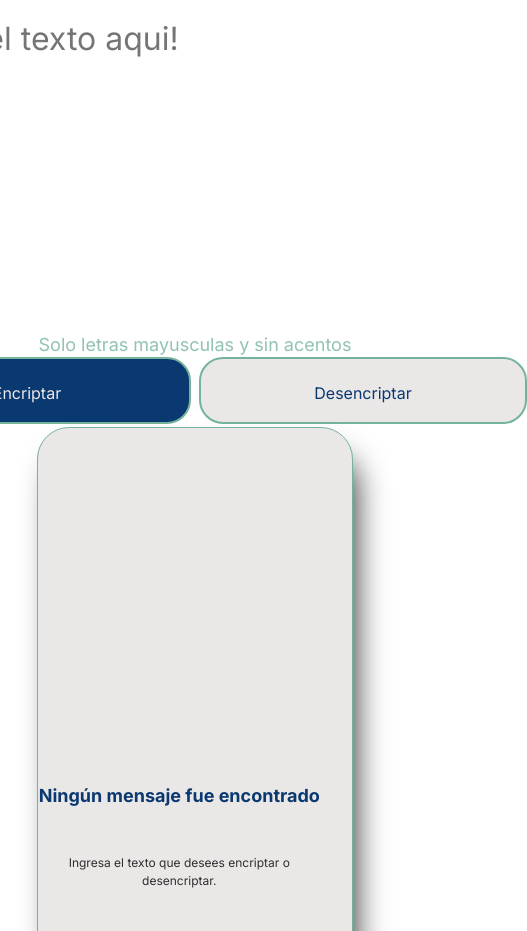
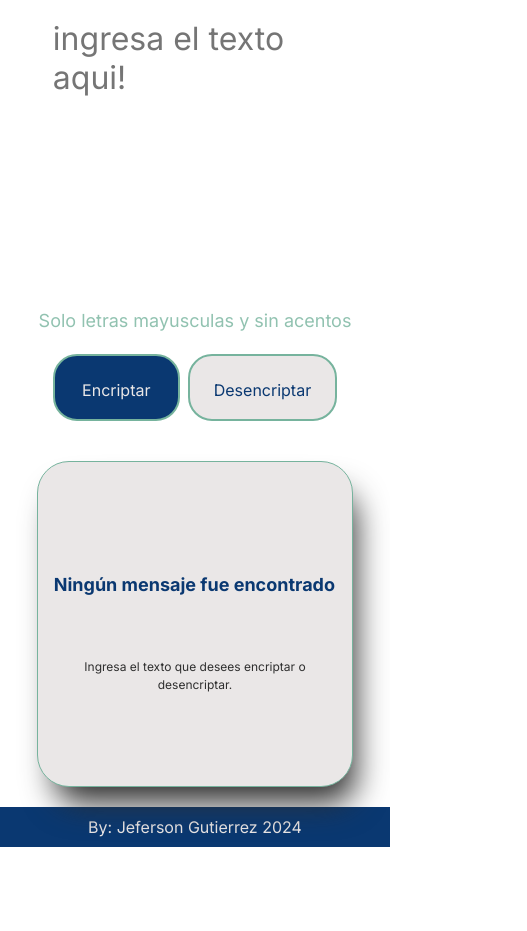
Before and after one commit to jgutierrez18/EncryptChallengeAlura, a plain HTML site: page index.html in a window 390 px wide. Shown: the part 169-1100 px from the top of the page, 527 px wide, since content can reach past the window. After the commit the page ends 1016 px from the top, so only its background shows below. Drawn offline with Linux system fonts and the light colour scheme.

Commit message:
ultima version - entrega

```diff
--- a/index.html
+++ b/index.html
@@ -29,14 +29,17 @@
         </section>
         <section class="tarjeta">
             <div class="contenido__respuesta">
-
+               <!-- <input type="text" class="texto__respuesta" id="textoRespuestaInput" style="text-transform:lowercase">
+                --> <textarea class="texto__respuesta" id="textoRespuesta" style="text-transform:lowercase" rows="5"
+                    placeholder=""></textarea>
                 <img id="respuestaImagen" class="respuesta__imagen" src="./asset/Muñeco.png" alt="">
                 <p class="texto__respuesta" id="respuestaAviso">Ningún mensaje fue encontrado</p>
-                <textarea class="texto__respuesta" id="textoRespuesta" style="text-transform:uppercase"
-                    placeholder=""></textarea>
+
                 <p class="texto__respuesta2" id="respuestaInstruccion">Ingresa el texto que desees encriptar o
                     desencriptar.</p>
-            </div> <button class="boton__copiar" id="botonCopiar" type="button" onclick="copiar()">Copiar</button>
+              <button class="boton__copiar" id="botonCopiar" type="button" onclick="copiar()">Copiar</button>
+
+            </div>
 
         </section>
     </main>
--- a/script.js
+++ b/script.js
@@ -18,7 +18,7 @@ function check(e) {
 
 function encriptar() {
     texto = document.getElementById("texto").value.toLowerCase();
-
+    //console.log(screen.width);
     if (texto != 0) {
         //Declaracon de llaves encriptado
         mensaje = texto.replace(/e/img, "enter");
@@ -27,8 +27,14 @@ function encriptar() {
         mensaje = mensaje.replace(/a/img, "ai");
         mensaje = mensaje.replace(/u/img, "ufat");
 
-        document.getElementById("textoRespuesta").innerHTML = mensaje;
-        document.getElementById("textoRespuesta").setAttribute('rows', 10);
+        //document.getElementById("textoRespuestaInput").value = mensaje;
+        //document.getElementById("textoRespuestaInput").style.visibility = "visible";
+
+
+       document.getElementById("textoRespuesta").innerHTML = mensaje;
+
+        //document.getElementById("respuestaAviso").innerHTML = mensaje;
+        //document.getElementById("textoRespuesta").setAttribute('rows', 15);
         document.getElementById("botonCopiar").style.visibility = "visible";
         //document.getElementById("botonCopiar").style.visibility = "inherit";
         //document.getElementById("respuestaImagen").style.visibility = "hidden";
@@ -64,6 +70,8 @@ function desencriptar() {
         mensaje = mensaje.replace(/imes/img, "i");
         mensaje = mensaje.replace(/ai/img, "a");
         mensaje = mensaje.replace(/ufat/img, "u");
+
+        //document.getElementById("respuestaAviso").innerHTML = mensaje;
         document.getElementById("textoRespuesta").innerHTML = mensaje;
     } else {
         alert("Digita alguna palabra para Encriptar");
--- a/styles/styles.css
+++ b/styles/styles.css
@@ -24,7 +24,8 @@ img {
     max-width: 100%;
 }
 
-#botonCopiar {
+#botonCopiar,
+#textoRespuestaInput {
     visibility: hidden;
 
 }
@@ -44,6 +45,7 @@ header {
 main {
     display: flex;
     flex-direction: row;
+    height: auto;
     padding-bottom: 20px;
 }
 
@@ -68,8 +70,8 @@ main {
     align-items: center;
     padding: 0;
     gap: 8px;
-    top: 31.25rem;
-    position: absolute;
+
+    position: relative;
 
 }
 
@@ -84,11 +86,11 @@ main {
 }
 
 .contenedor__botones {
-    top: 32.875rem;
+    margin-top: 20px;
     display: flex;
     flex-direction: row;
     align-items: flex-start;
-    position: absolute;
+    position: relative;
     gap: 8px;
 }
 
@@ -125,7 +127,8 @@ main {
 .tarjeta {
     width: 16.875rem;
     margin-top: 40px;
-    height: 36.25rem;
+    height: auto;
+    align-items: end;
     text-align: center;
     background: var(--color-primario);
     border: 1px solid var(--color-terciario);
@@ -136,9 +139,10 @@ main {
 
 .contenido__respuesta {
     width: 15.625rem;
+    height: auto;
     margin: auto;
-    margin-top: 50%;
-    background: var(--color-primario);
+    background: transparent;
+    align-items: end;
     justify-content: space-between;
 
 }
@@ -148,6 +152,8 @@ main {
 }
 
 .texto__respuesta {
+    margin-top: 10%;
+    margin-bottom: 10%;
     background: transparent;
     border: none;
     resize: none;
@@ -156,6 +162,8 @@ main {
     font-style: normal;
     line-height: 120%;
     text-align: center;
+    height: 70%;
+
     color: var(--color-secundario);
 
 
@@ -174,7 +182,6 @@ main {
 .boton__copiar {
 
     position: relative;
-    top: 120px;
     padding: 24px;
     width: 90%;
     background: var(--color-secundario);
@@ -182,14 +189,12 @@ main {
     border-color: var(--color-primario);
     border: 2px solid var(--color-terciario);
     text-align: center;
-
     border-radius: 24px;
     font-size: 16px;
     font-weight: 400;
     cursor: pointer;
-    /*
-    top: 90%;
-    width: 20.5rem;
+
+    /*  width: 20.5rem;
     background-color: var(--color-primario);
     color: var(--color-terciario);
     border-color: var(--color-terciario);
@@ -231,7 +236,69 @@ main {
     }
 
     .formulario {
-        margin: 168px 0px 0px 0px;
+        margin: 168px 20px 0px 20px;
+        display: flex;
+        flex-direction: column;
+        align-items: center;
+        width: 90%;
+    }
+
+    .texto,
+    .contenedor__botones {
+        width: 90%;
+    }
+
+    .tarjeta {
+        width: 90%;
+        display: flex;
+
+    }
+
+    .contenido__respuesta {
+        display: flex;
+        justify-content: center;
+        align-items: center;
+        flex-direction: column;
+        width: 90%;
+        height: auto;
+        bottom: 20%;
+
+    }
+
+    .respuesta__imagen {
+        display: none;
+    }
+
+    .boton__copiar {
+        width: 80%;
+        margin-bottom: 20px;
+    }
+
+    .texto__respuesta {
+        width: 100%;
+        height: 70px;
+        margin-top: 5%;
+        margin-bottom: 5%;
+    }
+
+}
+
+@media (max-width: 720px) {
+    header {
+        padding: 10%;
+    }
+
+    main {
+        display: flex;
+        flex-direction: column;
+        align-items: center;
+        width: 100%;
+        padding: 5%;
+        justify-content: space-between;
+    }
+
+    .formulario {
+        margin: 168px 20px 0px 20px;
         display: flex;
         flex-direction: column;
         align-items: center;
@@ -239,20 +306,22 @@ main {
     }
 
     .tarjeta {
-        margin: 120px 0px 0px 0px;
+
         width: 90%;
         display: flex;
-        justify-content:space-between;
-        align-items: flex-end;
+        justify-content: center;
+        align-items: center;
     }
 
     .contenido__respuesta {
-        display: block;
+        display: flex;
         justify-content: center;
         align-items: center;
+        flex-direction: column;
         width: 90%;
-        position: absolute;
+        height: auto;
         bottom: 20%;
+
     }
 
     .respuesta__imagen {
@@ -260,9 +329,15 @@ main {
     }
 
     .boton__copiar {
-        width: 100%;
+        width: 80%;
+        margin-bottom: 20px;
     }
 
-    .texto__respuesta {width: 100%;}
+    .texto__respuesta {
+        display: flex;
+        width: 100%;
+        height: 70px;
+        margin-top: 5%;
+    }
 
 }
```
